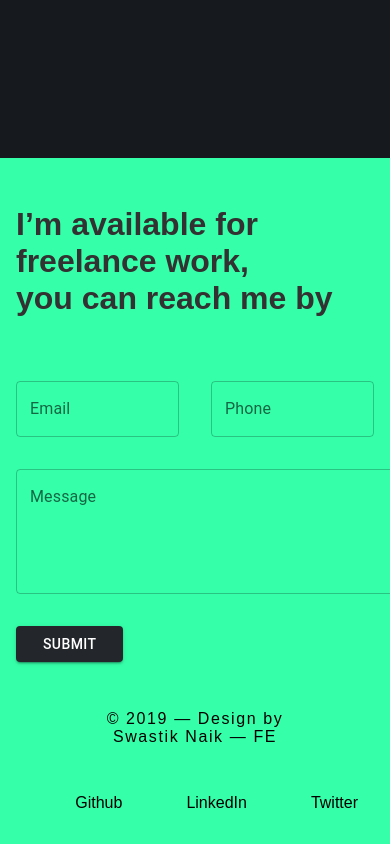
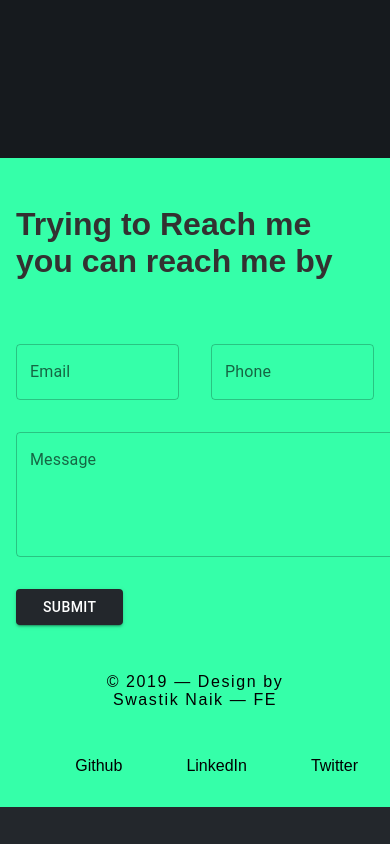
Before and after one commit to nikswastik/porfolions, a React (Create React App) app: page / in a window 390 px wide. Shown: the part 5681-6525 px from the top of the page. After the commit the page ends 6488 px from the top, so only its background shows below. Built offline with nearby package versions, Linux system fonts and the light colour scheme.

Commit message:
responsivess

```diff
--- a/src/components/footer/Footer.js
+++ b/src/components/footer/Footer.js
@@ -22,7 +22,8 @@ export default function Footer() {
         <div className="footer-left-cntr">
           <div className="left-sub-cntr">
             <p className="contact-text">
-              I’m available for freelance work,
+              Trying to Reach me
+              {/* I’m available for freelance work, */}
               <br /> you can reach me by
             </p>
           </div>
```
